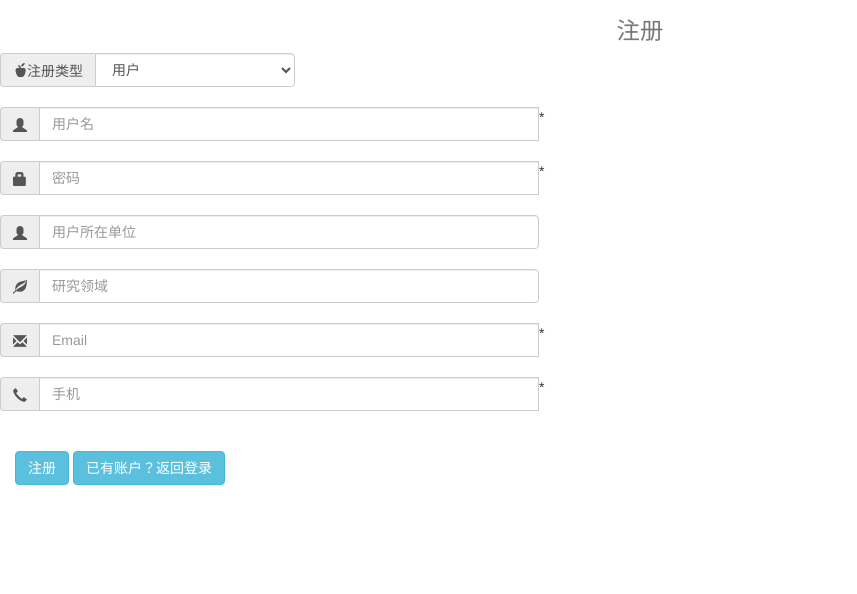
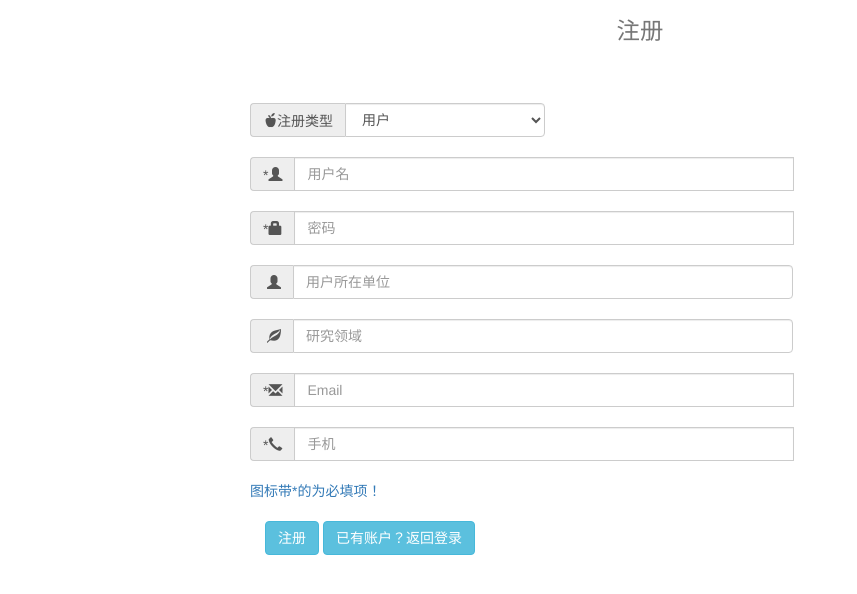
Before and after one commit to jamebluntcc/myflask, a Flask app: page /register in a window 1280 px wide. Shown: the top 594 px of the page, without its empty margins (0-857 px from the left). Run offline with Flask 2, Linux system fonts and the light colour scheme; some libraries are stand-ins or nearby versions.

Commit message:
let register page in center.

```diff
--- a/templates/register.html
+++ b/templates/register.html
@@ -13,7 +13,7 @@
             <div class="login-title text-center">
                 <h1><small>注册</small></h1>
             </div>
-            <div class="login-content ">
+            <div class="login-content" style="padding: 50px 250px 10px;">
                 <div class="form">
                     <form action="#" method="post">
                         <div class="input-group">
@@ -25,38 +25,39 @@
                         </div>
                         <br>
                         <div class="input-group">
-                            <span class="input-group-addon"><span class="glyphicon glyphicon-user"></span></span>
+                            <span class="input-group-addon">*<span class="glyphicon glyphicon-user"></span></span>
                             <input type="text" id="username" name="username" class="form-control" placeholder="用户名" style="width: 500px">
-                            * <div id="username-mess"></div>
+                            <span><span id="username-mess"></span></span>
                         </div>
                         <br>
                         <div class="input-group">
-                            <span class="input-group-addon"><span class="glyphicon glyphicon-lock"></span></span>
+                            <span class="input-group-addon">*<span class="glyphicon glyphicon-lock"></span></span>
                             <input type="password" id="password" name="password" class="form-control" placeholder="密码" style="width: 500px">
-                            * <div id="password-mess"></div>
+                            <div id="password-mess"></div>
                         </div>
                         <br>
                         <div class="input-group">
-                            <span class="input-group-addon"><span class="glyphicon glyphicon-user"></span></span>
+                            <span class="input-group-addon">&nbsp;<span class="glyphicon glyphicon-user"></span></span>
                             <input type="text" id="company" name="Company" class="form-control" placeholder="用户所在单位" style="width: 500px">
                         </div>
                         <br>
                         <div class="input-group">
-                            <span class="input-group-addon"><span class="glyphicon glyphicon-leaf"></span></span>
+                            <span class="input-group-addon">&nbsp;<span class="glyphicon glyphicon-leaf"></span></span>
                             <input type="text" id="field" name="field" class="form-control" placeholder="研究领域" style="width: 500px">
                         </div>
                         <br>
                         <div class="input-group">
-                            <span class="input-group-addon"><span class="glyphicon glyphicon-envelope"></span></span>
+                            <span class="input-group-addon">*<span class="glyphicon glyphicon-envelope"></span></span>
                             <input type="text" id="email" name="email" class="form-control" placeholder="Email" style="width: 500px">
-                        * <div id="email-mess"></div>
+                            <div id="email-mess">
+                        </div>
                     </div>
                         <br>
                         <div class="input-group div-phone">
-                            <span class="input-group-addon"><span class="glyphicon glyphicon-earphone"></span></span>
+                            <span class="input-group-addon">*<span class="glyphicon glyphicon-earphone"></span></span>
                             <input type="text" id="tel" name="tel" class="form-control" placeholder="手机" style="width: 500px">
 {#                            <a href="javascript:;" class="send1" onclick="sends.send();">发送验证码</a>#}
-                            * <div id="tel-mess"></div>
+                            <div id="tel-mess"></div>
                         </div>
                         <br>
 {#                        <div class="input-group">#}
@@ -65,8 +66,9 @@
 {#                            <div id="verification-mess"></div>#}
 {#                        </div>#}
 
+                        <a>图标带*的为必填项！</a>
                         <div class="form-group form-actions">
-                            <div class="col-xs-4">
+                            <div class="col-xs-10">
                                 <br>
                                 <input type="button" class="btn btn-info" onclick="register_user()"  value="注册"/>
                                 <input type="button" class="btn btn-info" onclick="window.location.href='/login';" value="已有账户？返回登录"/>
```
